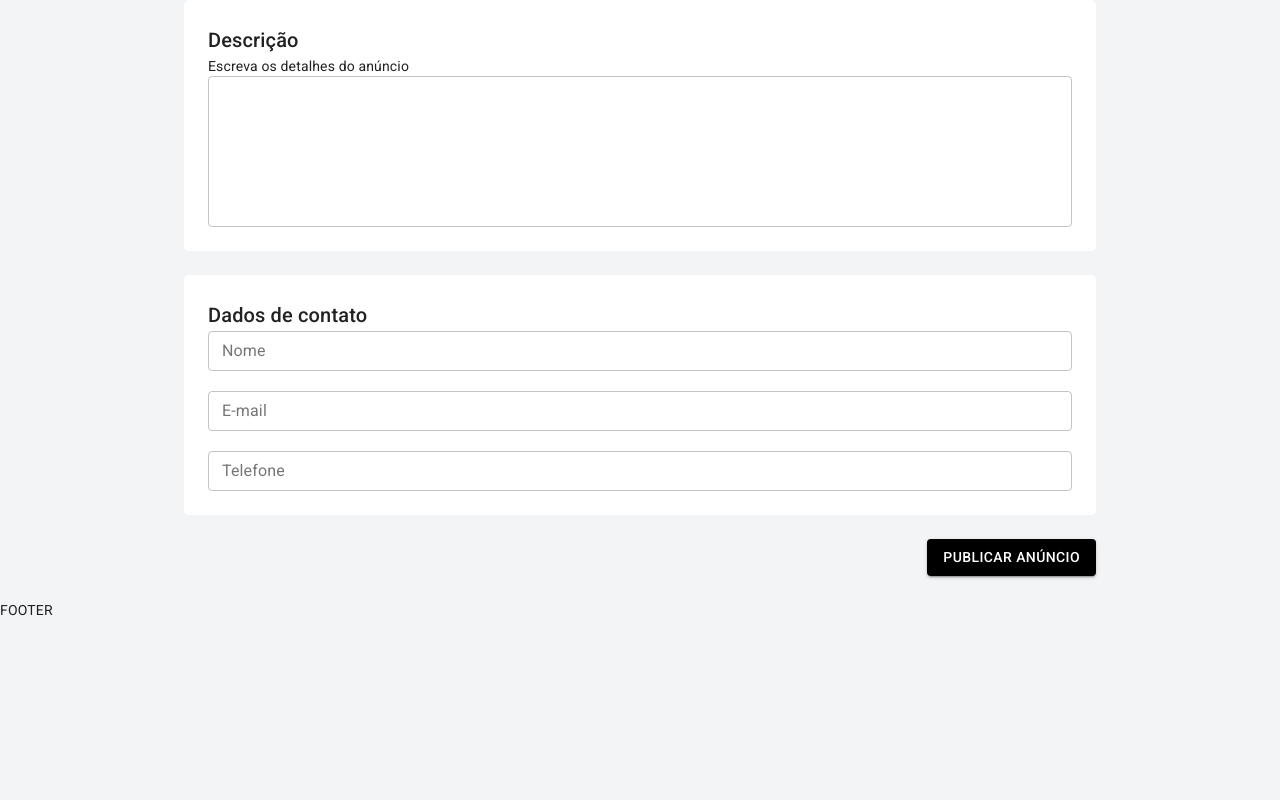
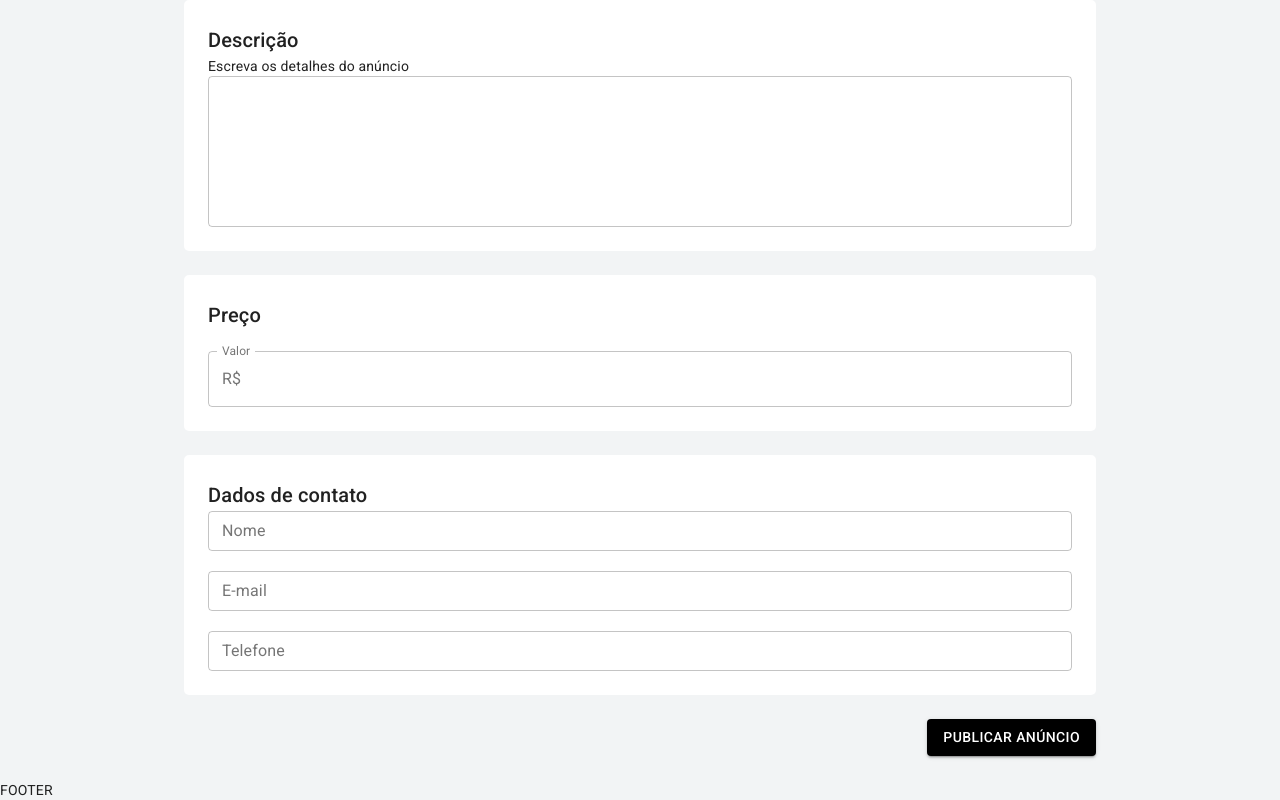
Before and after one commit to pietrodmedeiros/annux, a Next.js app: page /user/publish in a window 1280 px wide. Shown: the part 817-1617 px from the top of the page. Before the commit the page ends 1437 px from the top, so only its background shows below. Built offline with nearby package versions, Linux system fonts and the light colour scheme.

Commit message:
add price card to users/publish

```diff
--- a/pages/user/publish.js
+++ b/pages/user/publish.js
@@ -6,7 +6,11 @@
     TextField,
     Select,
     Button,
-    IconButton
+    IconButton,
+    FormControl,
+    InputLabel,
+    OutlinedInput,
+    InputAdornment
 } from '@material-ui/core'
 
 import { useDropzone } from 'react-dropzone'
@@ -214,6 +218,23 @@
             <Container maxWidth='md' className={classes.boxContainer}>
                 <Box className={classes.box}>
                     <Typography component='h6' variant='h6' color='textPrimary'>
+                        Preço
+                    </Typography>
+                    <br />
+                    <FormControl fullWidth variant="outlined">
+                        <InputLabel>Valor</InputLabel>
+                        <OutlinedInput
+                        onChange={() => {}}
+                        startAdornment={<InputAdornment position='start'>R$</InputAdornment>}
+                        labelWidth={40}
+                        />
+                    </FormControl>
+                </Box>
+            </Container>
+
+            <Container maxWidth='md' className={classes.boxContainer}>
+                <Box className={classes.box}>
+                    <Typography component='h6' variant='h6' color='textPrimary'>
                         Dados de contato
                     </Typography>
                     <TextField
```
